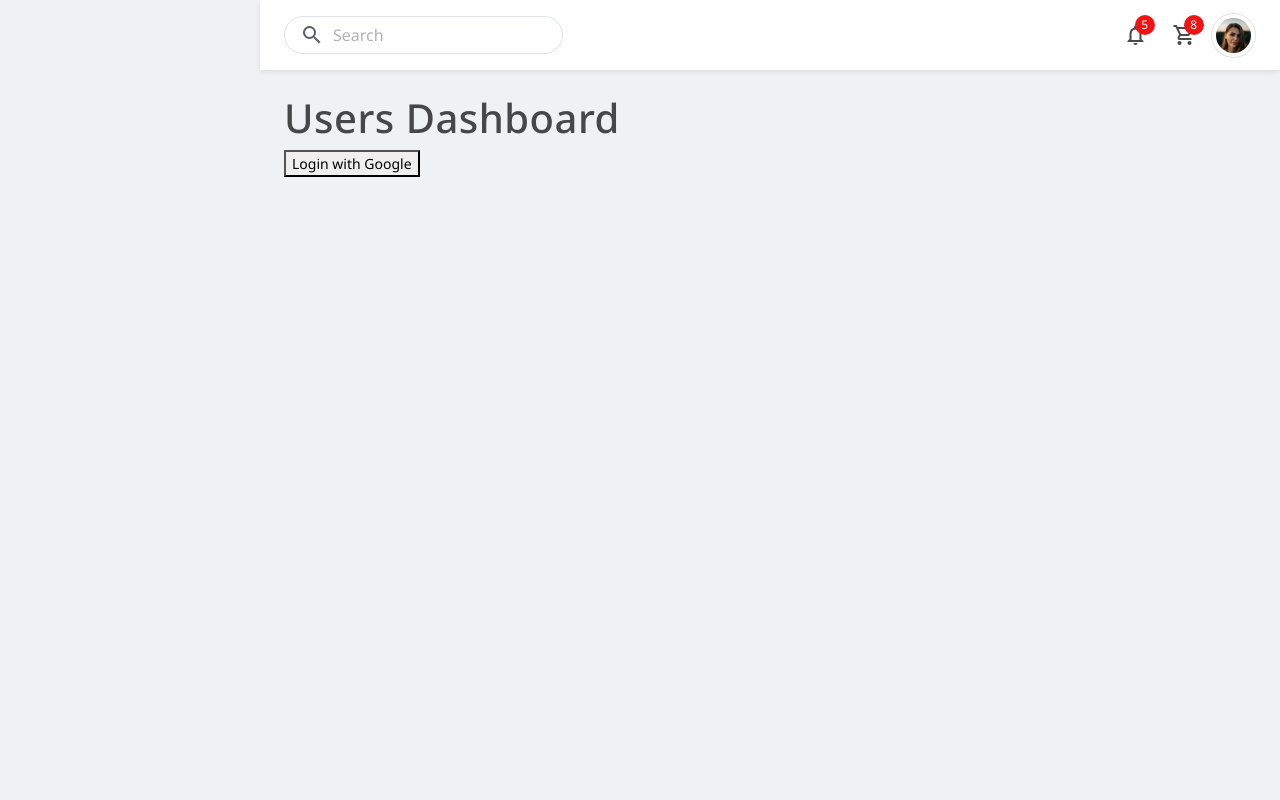
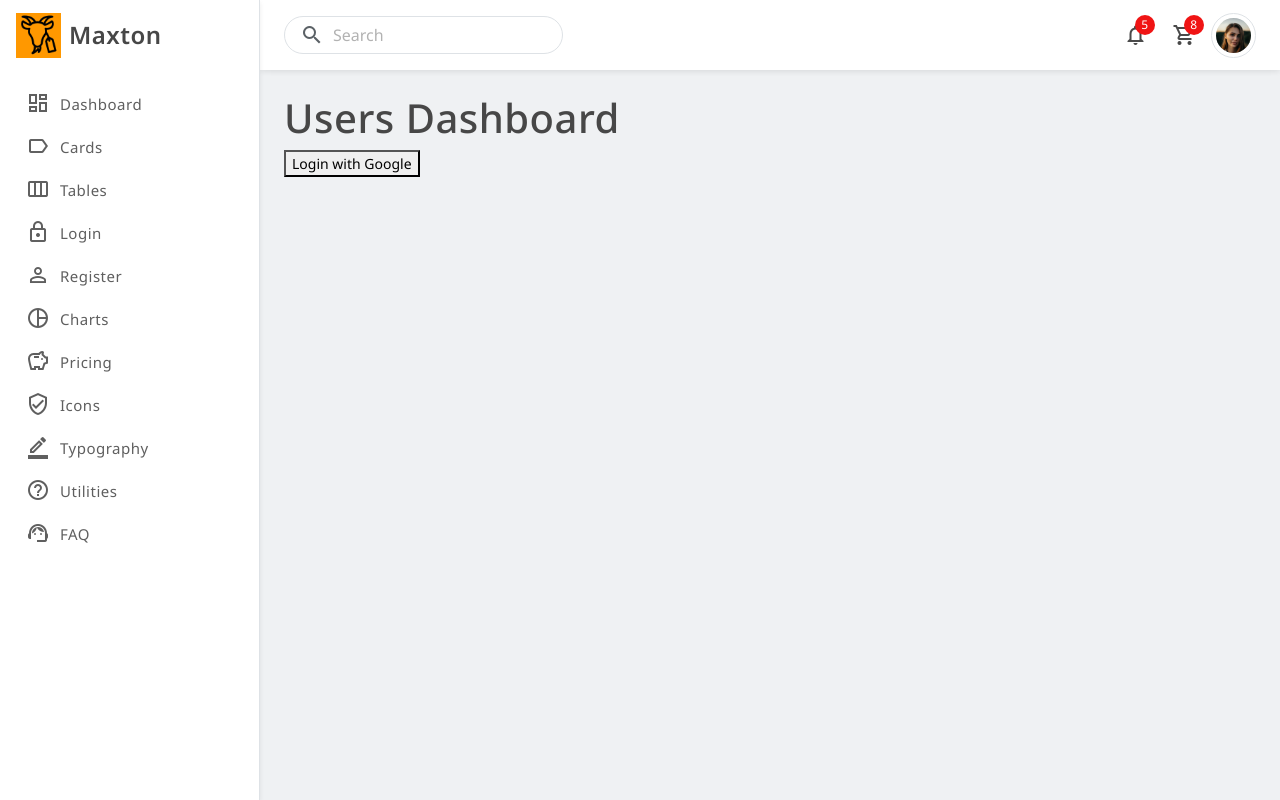
Before and after one commit to janardhanmerugu/janar, a plain HTML site: page index.html in a window 1280 px wide. Drawn offline with nearby package versions, Linux system fonts and the light colour scheme; no server answers.

Commit message:
side bar

```diff
--- a/index.html
+++ b/index.html
@@ -94,6 +94,106 @@
   </header>
   <!--end top header-->
 
+
+  <!--start sidebar-->
+  <aside class="sidebar-wrapper" data-simplebar="true">
+    <div class="sidebar-header">
+      <div class="logo-icon">
+        <img src="assets/images/dhandabook icon.png" class="logo-img" alt="">
+      </div>
+      <div class="logo-name flex-grow-1">
+        <h5 class="mb-0">Maxton</h5>
+      </div>
+      <div class="sidebar-close">
+        <span class="material-icons-outlined">close</span>
+      </div>
+    </div>
+    <div class="sidebar-nav">
+      <!--navigation-->
+      <ul class="metismenu" id="sidenav">
+        <li>
+          <a href="index.html">
+            <div class="parent-icon"><i class="material-icons-outlined">dashboard</i>
+            </div>
+            <div class="menu-title">Dashboard</div>
+          </a>
+        </li>
+        <li>
+          <a href="cards.html">
+            <div class="parent-icon"><i class="material-icons-outlined">label</i>
+            </div>
+            <div class="menu-title">Cards</div>
+          </a>
+        </li>
+        <li>
+          <a href="tables.html">
+            <div class="parent-icon"><i class="material-icons-outlined">view_week</i>
+            </div>
+            <div class="menu-title">Tables</div>
+          </a>
+        </li>
+        <li>
+          <a href="auth-basic-login.html">
+            <div class="parent-icon"><i class="material-icons-outlined">lock</i>
+            </div>
+            <div class="menu-title">Login</div>
+          </a>
+        </li>
+        <li>
+          <a href="auth-basic-register.html">
+            <div class="parent-icon"><i class="material-icons-outlined">person_outline</i>
+            </div>
+            <div class="menu-title">Register</div>
+          </a>
+        </li>
+        <li>
+          <a href="charts-apex-chart.html">
+            <div class="parent-icon"><i class="material-icons-outlined">pie_chart</i>
+            </div>
+            <div class="menu-title">Charts</div>
+          </a>
+        </li>
+        <li>
+          <a href="pricing-table.html">
+            <div class="parent-icon"><i class="material-icons-outlined">savings</i>
+            </div>
+            <div class="menu-title">Pricing</div>
+          </a>
+        </li>
+         <li>
+          <a href="icons-boxicons.html">
+            <div class="parent-icon"><i class="material-icons-outlined">verified_user</i>
+            </div>
+            <div class="menu-title">Icons</div>
+          </a>
+        </li>
+         <li>
+          <a href="component-typography.html">
+            <div class="parent-icon"><i class="material-icons-outlined">border_color</i>
+            </div>
+            <div class="menu-title">Typography</div>
+          </a>
+        </li>
+        <li>
+          <a href="component-text-utilities.html">
+            <div class="parent-icon"><i class="material-icons-outlined">help_outline</i>
+            </div>
+            <div class="menu-title">Utilities</div>
+          </a>
+        </li>
+         <li>
+          <a href="faq.html">
+            <div class="parent-icon"><i class="material-icons-outlined">support_agent</i>
+            </div>
+            <div class="menu-title">FAQ</div>
+          </a>
+        </li>
+      </ul>
+      <!--end navigation-->
+    </div>
+  </aside>
+  <!--end sidebar-->
+
    <main class="main-wrapper">
     <div class="main-content">
     <h1>Users Dashboard</h1>
```
